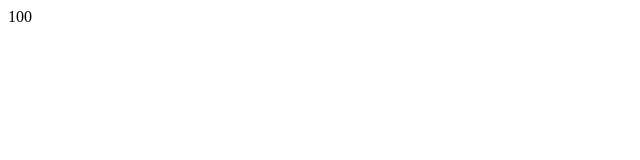
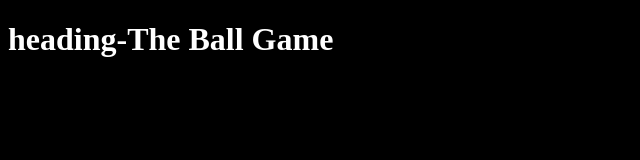
Before and after one commit to nevo0309/Git-Basics, a plain HTML site: page index.html in a window 1280 px wide. Shown: the whole page, without its empty margins (0-640 px from the left). Drawn offline with Linux system fonts and the light colour scheme.

Commit message:
Add style to heading and body

```diff
--- /dev/null
+++ b/css/style.css
@@ -0,0 +1,6 @@
+body {
+  background-color: black;
+}
+h1 {
+  color: white;
+}
--- a/index.html
+++ b/index.html
@@ -3,9 +3,11 @@
   <head>
     <meta charset="UTF-8" />
     <meta name="viewport" content="width=device-width, initial-scale=1.0" />
+    <link rel="stylesheet" href="css/style.css" />
     <title>Document</title>
   </head>
   <body>
+    <h1>heading-The Ball Game</h1>
     <div class="ball1">100</div>
   </body>
 </html>
```
